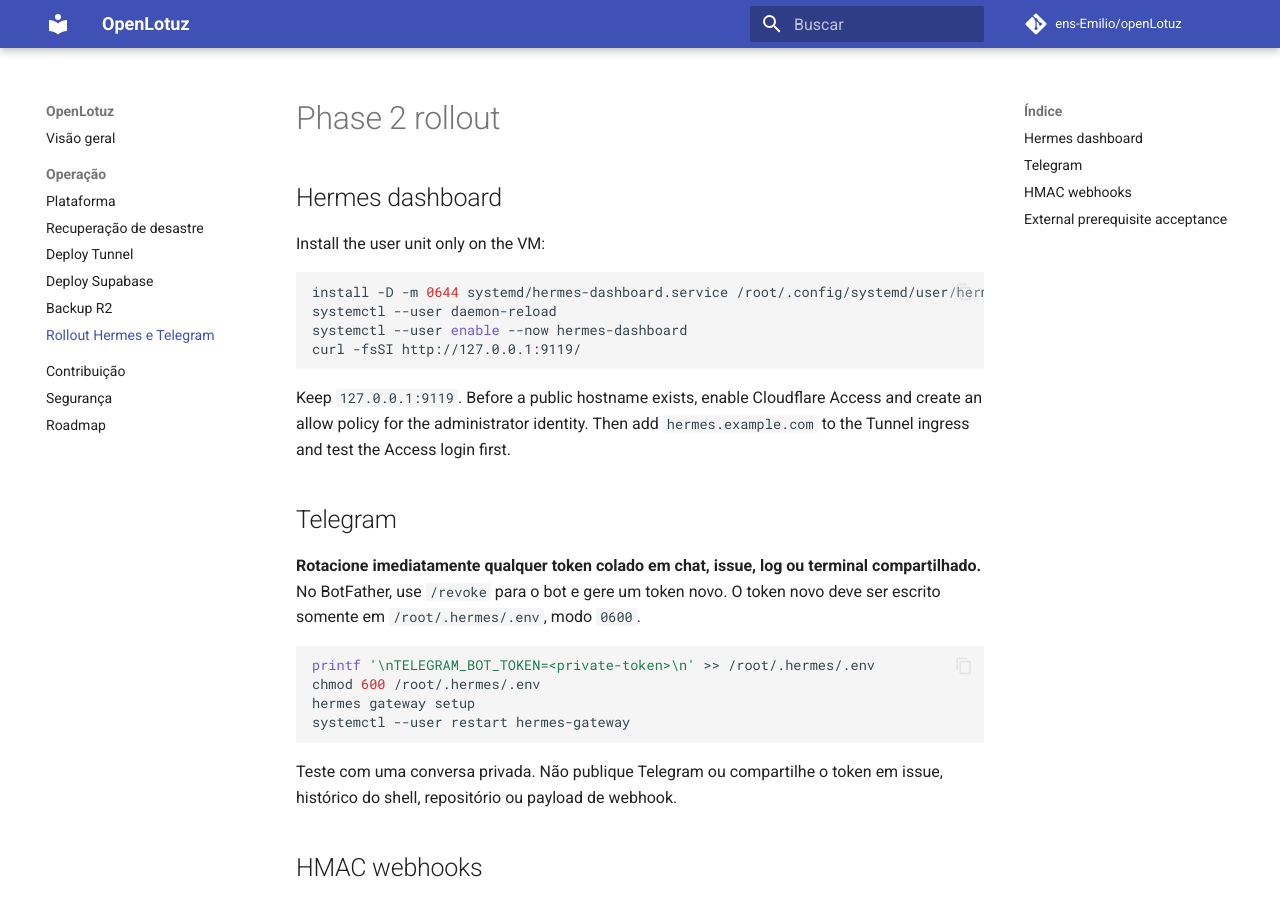
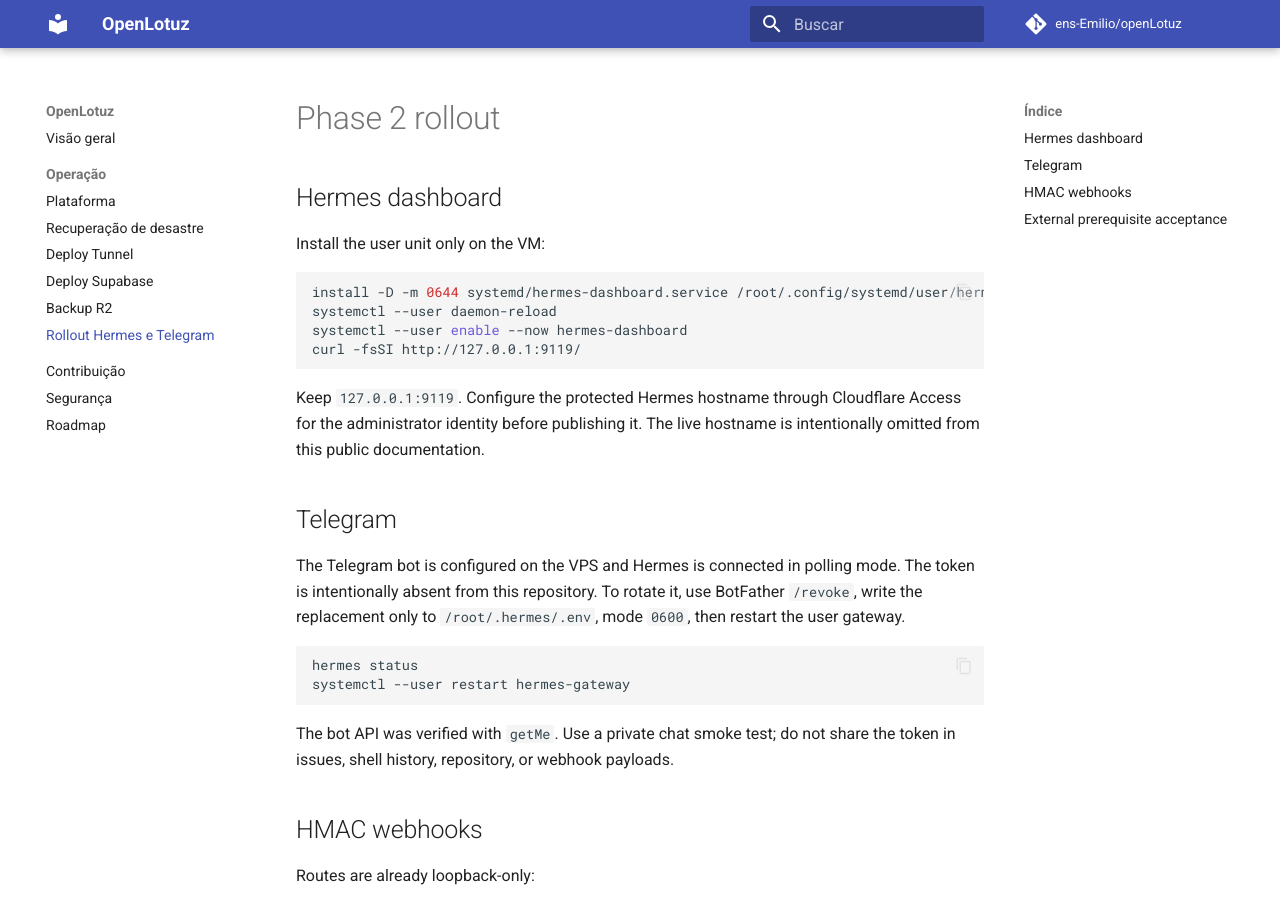
Before and after one commit to ens-Emilio/openLotuz, an MkDocs documentation site: the page built from docs/phase2-rollout.md, in a window 1280 px wide and 900 px high. Built offline with MkDocs 1.6.1 and Material for MkDocs 9.7.7, drawn with Linux system fonts in a browser that asks for light colours; comment, search, counter and statistics services are not loaded.

Commit message:
feat: enable Zero Trust protected routes and Telegram gateway
- Configure Telegram on VPS without committing token
- Create administrator-only Access apps for Kuma, Studio, Hermes and webhooks
- Publish protected Tunnel hostnames and verify Access redirects
- Document safe token rotation and private-chat smoke test

````diff
--- a/docs/phase2-rollout.md
+++ b/docs/phase2-rollout.md
@@ -11,20 +11,18 @@
 curl -fsSI http://127.0.0.1:9119/
 ```
 
-Keep `127.0.0.1:9119`. Before a public hostname exists, enable Cloudflare Access and create an allow policy for the administrator identity. Then add `hermes.example.com` to the Tunnel ingress and test the Access login first.
+Keep `127.0.0.1:9119`. Configure the protected Hermes hostname through Cloudflare Access for the administrator identity before publishing it. The live hostname is intentionally omitted from this public documentation.
 
 ## Telegram
 
-**Rotacione imediatamente qualquer token colado em chat, issue, log ou terminal compartilhado.** No BotFather, use `/revoke` para o bot e gere um token novo. O token novo deve ser escrito somente em `/root/.hermes/.env`, modo `0600`.
+The Telegram bot is configured on the VPS and Hermes is connected in polling mode. The token is intentionally absent from this repository. To rotate it, use BotFather `/revoke`, write the replacement only to `/root/.hermes/.env`, mode `0600`, then restart the user gateway.
 
 ```bash
-printf '\nTELEGRAM_BOT_TOKEN=<private-token>\n' >> /root/.hermes/.env
-chmod 600 /root/.hermes/.env
-hermes gateway setup
+hermes status
 systemctl --user restart hermes-gateway
 ```
 
-Teste com uma conversa privada. Não publique Telegram ou compartilhe o token em issue, histórico do shell, repositório ou payload de webhook.
+The bot API was verified with `getMe`. Use a private chat smoke test; do not share the token in issues, shell history, repository, or webhook payloads.
 
 ## HMAC webhooks
 
````
Also changed, not shown: CHANGELOG.md (+3 -2 lines).
